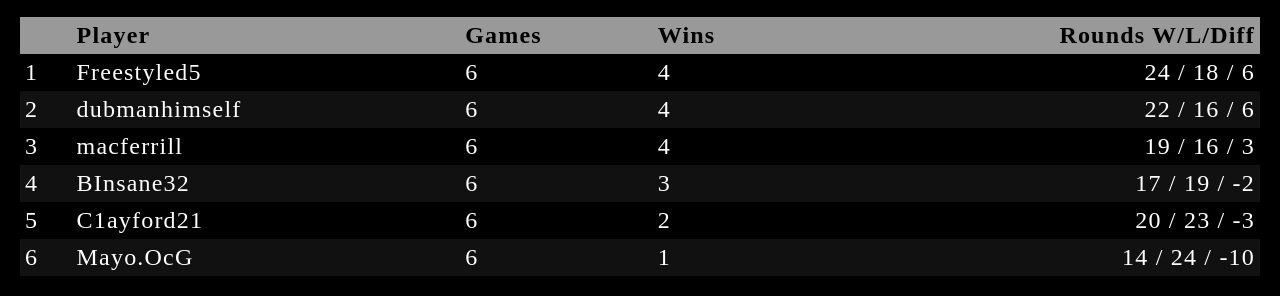
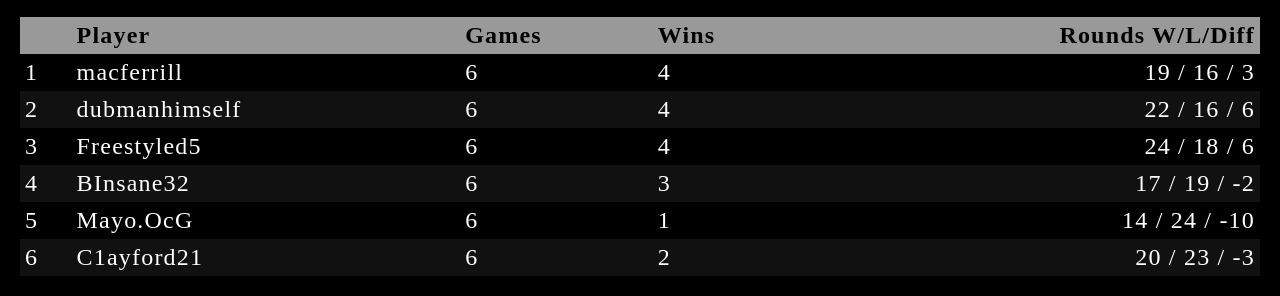
Before and after one commit to mcferrill/kos-widgets, a plain HTML site: page standings.html in a window 1280 px wide. Shown: the part 517-813 px from the top of the page. Drawn offline with Linux system fonts and the light colour scheme; a web font is replaced by a local one.

Commit message:
Fixed a sort bug.

```diff
--- a/standings.html
+++ b/standings.html
@@ -159,19 +159,23 @@
                         var rounds = `${player.rounds_for} / ${player.rounds_against} / ${player.rounds_for - player.rounds_against}`;
                         table.push([name, player.games, player.wins, rounds]);
                     }
+                    // Sort reversed
                     table.sort(function(a,b){
-                        var wins = b[1] - a[1];
-                        var diff = b[4] - a[4];
-                        var rounds = b[2] - a[2];
+                        a *= 1;
+                        b *= 1;
+                        var wins = a[1] - b[1];
+                        var diff = a[4] - b[4];
+                        var rounds = a[2] - b[2];
                         if (wins)
                             return wins;
                         if (diff)
                             return diff;
                         if (rounds)
                             return rounds;
+                        return 0;
                     });
 
-                    for (var i in table){
+                    for (var i in table.reverse()){
                         var row = table[i];
                         var html = '<tr>\n';
                         html += `<td>${((i/1) + 1)}</td>\n`;
```
